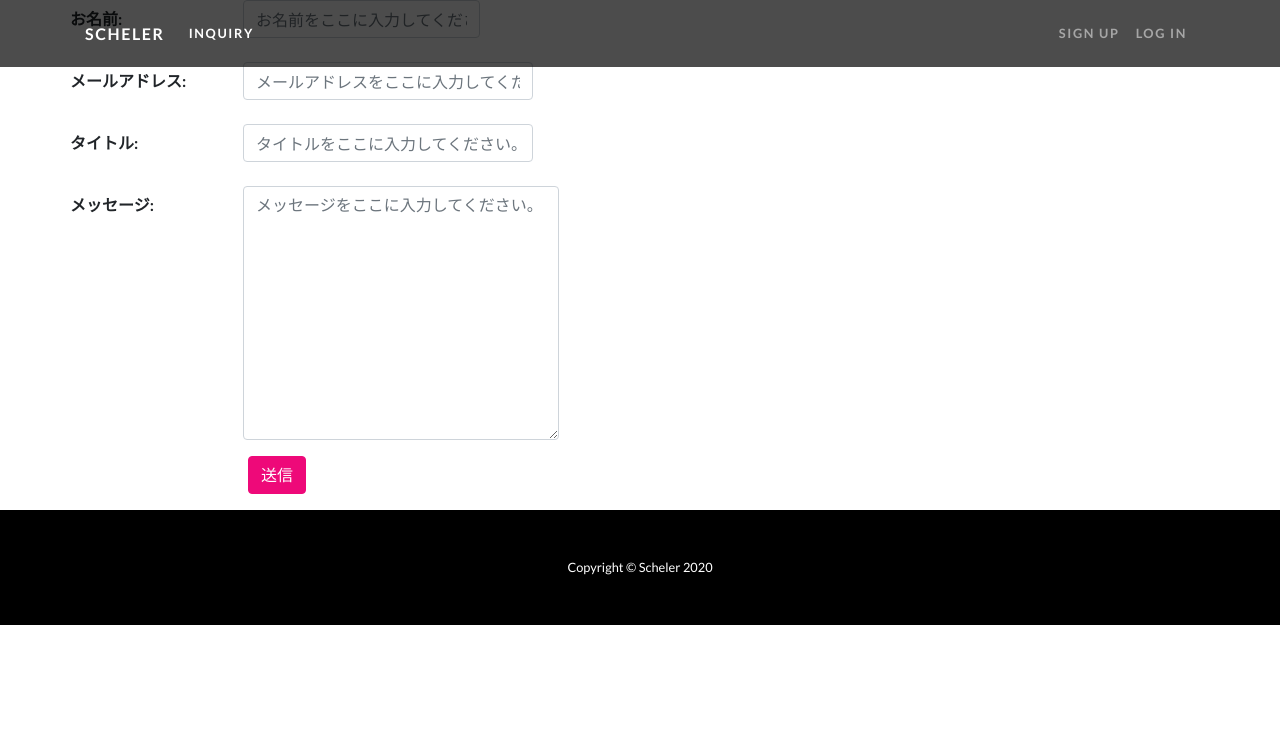
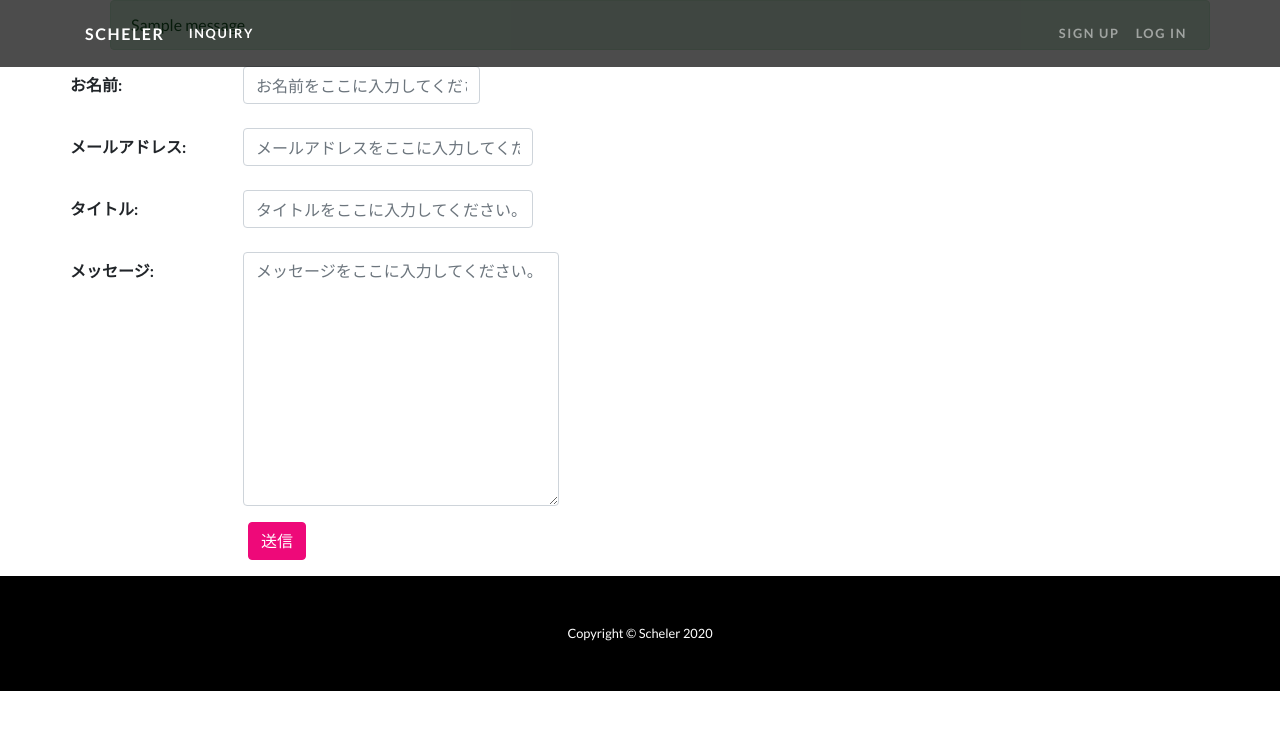
Before and after one commit to Ochanyoro/schedule, a Django app: page /inquiry/ in a window 1280 px wide. Shown: the top 730 px of the page. Run offline with Django 3.2, Linux system fonts and the light colour scheme; tables that the repository leaves empty hold one stand-in row (values such as "Sample post"); one stand-in notice (Sample message) is shown; parts of the project's set-up code (start-up, migrations or seed data) failed here and were passed over; some libraries are stand-ins or nearby versions.

Commit message:
[add] メールの送信機能の追加

```diff
--- a/schedule/manage_schedule/forms.py
+++ b/schedule/manage_schedule/forms.py
@@ -1,4 +1,5 @@
 from django import forms
+from django.core.mail import EmailMessage
 
 
 class InquiryForm(forms.Form):
@@ -21,3 +22,22 @@ class InquiryForm(forms.Form):
 
         self.fields['message'].widget.attrs['class'] = 'form-control col-12'
         self.fields['message'].widget.attrs['placeholder'] = 'メッセージをここに入力してください。'
+
+    def send_email(self):
+        name = self.cleaned_data['name']
+        email = self.cleaned_data['email']
+        title = self.cleaned_data['title']
+        message = self.cleaned_data['message']
+
+        subject = 'お問い合わせ {}'.format(title)
+        message = '送信者名: {0}\nメールアドレス: {1}\nメッセージ:\n{2}'.format(name, email, message)
+        from_email = 'w@gmail.com'
+        to_list = [
+            'wadaoo0223@icloud.com'
+        ]
+        cc_list = [
+            email
+        ]
+
+        message = EmailMessage(subject=subject, body=message, from_email=from_email, to=to_list, cc=cc_list)
+        message.send()
--- a/schedule/manage_schedule/templates/base.html
+++ b/schedule/manage_schedule/templates/base.html
@@ -54,6 +54,22 @@
 
         {% block header%}{% endblock %}
 
+        {% if messages %}
+        <div class="container">
+            <div class="row">
+                <div class="my-div-style w-100">
+                    <ul class="messages" style="list-style: none;">
+                        {% for message in messages %}
+                        <li {% if message.tags %} class="{{ message.tags }}" {% endif %}>
+                            {{ message }}
+                        </li>
+                        {% endfor %}
+                    </ul>
+                </div>
+            </div>
+        </div>
+        {% endif %}
+
         {% block contents%}{% endblock %}
 
         <!-- Footer -->
--- a/schedule/manage_schedule/views.py
+++ b/schedule/manage_schedule/views.py
@@ -1,6 +1,12 @@
-from django.shortcuts import render
+import logging
+
+from django.contrib import messages
+from django.urls import reverse_lazy
 from django.views import generic
+
 from .forms import InquiryForm
+
+logger = logging.getLogger(__name__)
 # Create your views here.
 
 class IndexView(generic.TemplateView):
@@ -9,3 +15,10 @@ class IndexView(generic.TemplateView):
 class InquiryView(generic.FormView):
     template_name = 'inquiry.html'
     form_class = InquiryForm
+    success_url = reverse_lazy('manage_schedule:inquiry')
+
+    def form_valid(self,form):
+        form.send_email()
+        messages.success(self.request, 'メッセージを送信しました。')
+        logger.info('Inquiry sent by {}'.format(form.cleaned_data['name']))
+        return super().form_valid(form)
```
Also changed, not shown: schedule/schedule/settings.py (+11 -0 lines).
